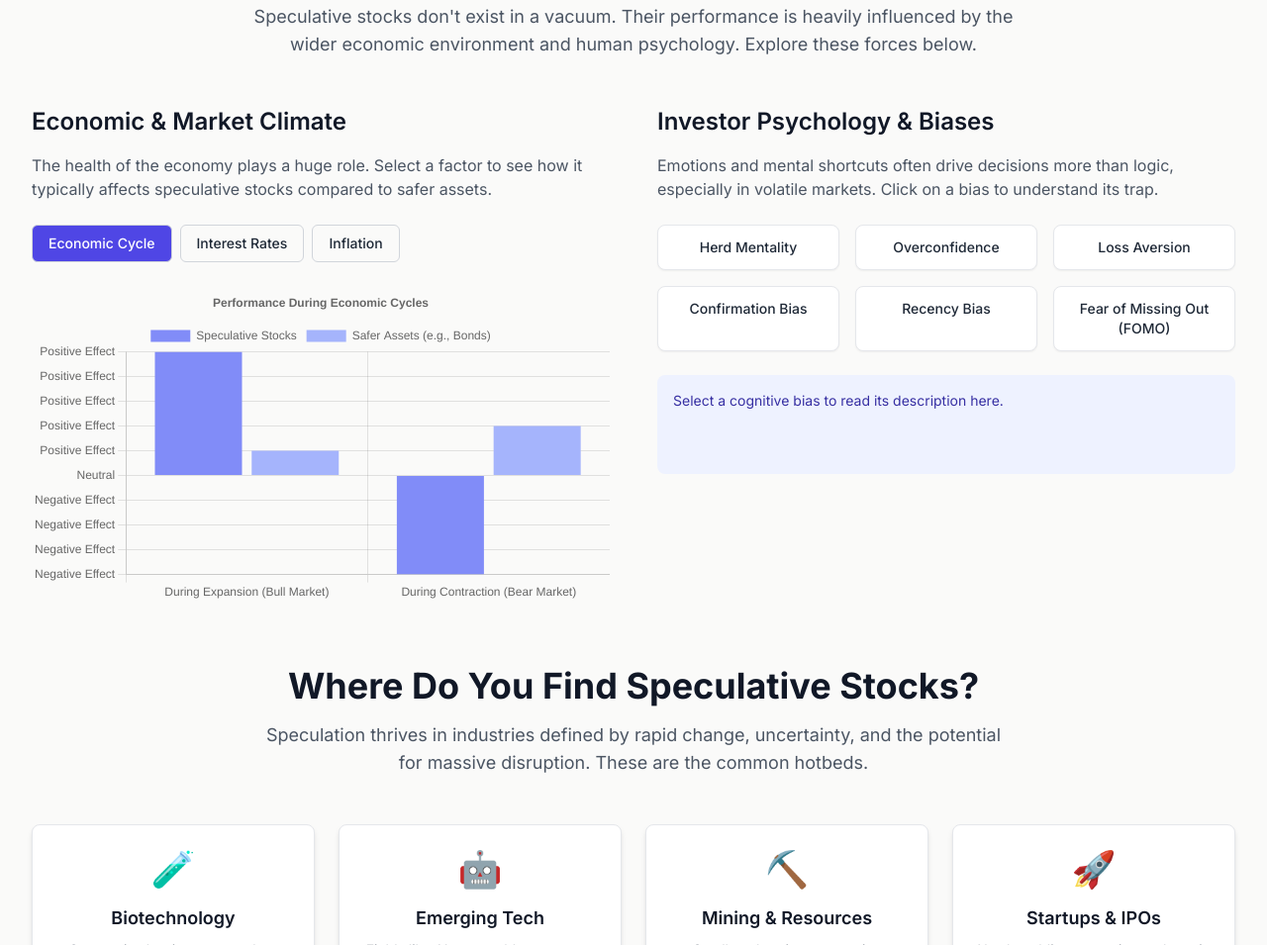
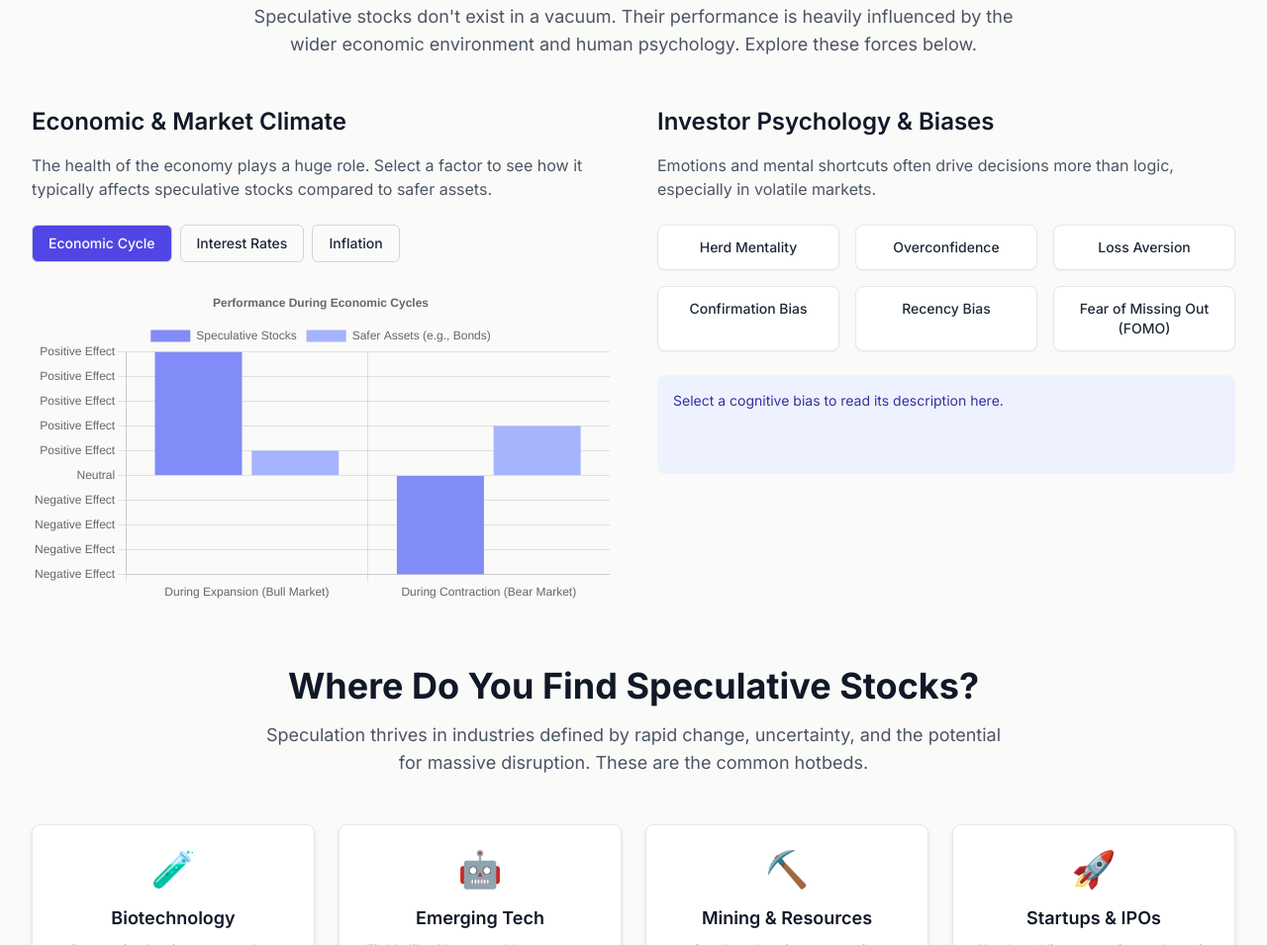
Before and after one commit to yyyprojects/SpeculativeStock1, a plain HTML site: page index.html in a window 1280 px wide. Shown: the part 1714-2669 px from the top of the page at 99% size. Drawn offline with nearby package versions, Linux system fonts and the light colour scheme.

Commit message:
Update index.html

```diff
--- a/index.html
+++ b/index.html
@@ -171,7 +171,7 @@
                 </div>
                 <div>
                     <h3 class="text-2xl font-semibold text-gray-900 mb-4">Investor Psychology & Biases</h3>
-                    <p class="text-gray-600 mb-6">Emotions and mental shortcuts often drive decisions more than logic, especially in volatile markets. Click on a bias to understand its trap.</p>
+                    <p class="text-gray-600 mb-6">Emotions and mental shortcuts often drive decisions more than logic, especially in volatile markets.</p>
                     <div class="grid grid-cols-2 sm:grid-cols-3 gap-4" id="biases-grid">
                     </div>
                     <div id="bias-explanation" class="mt-6 bg-indigo-50 p-4 rounded-lg min-h-[100px]">
```
